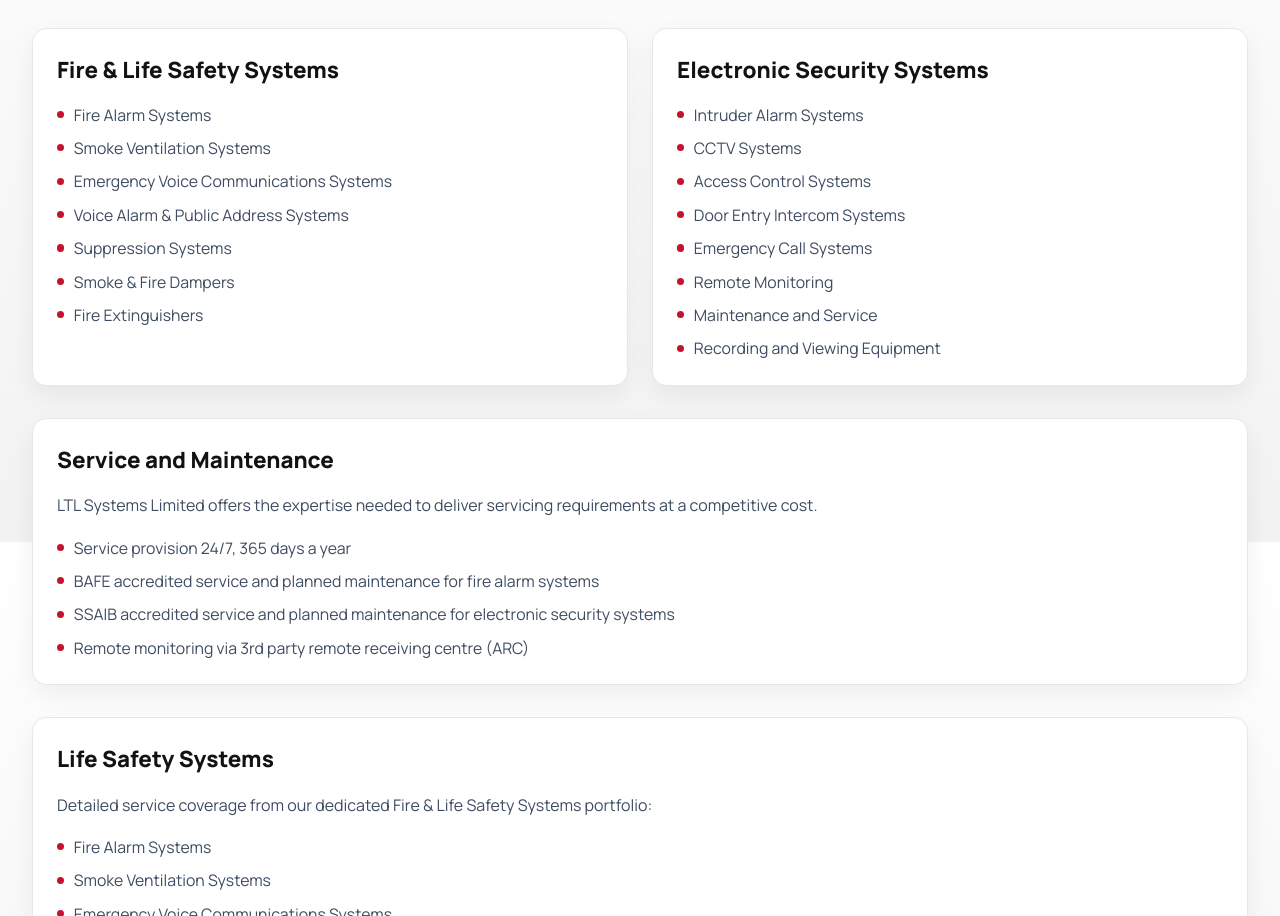
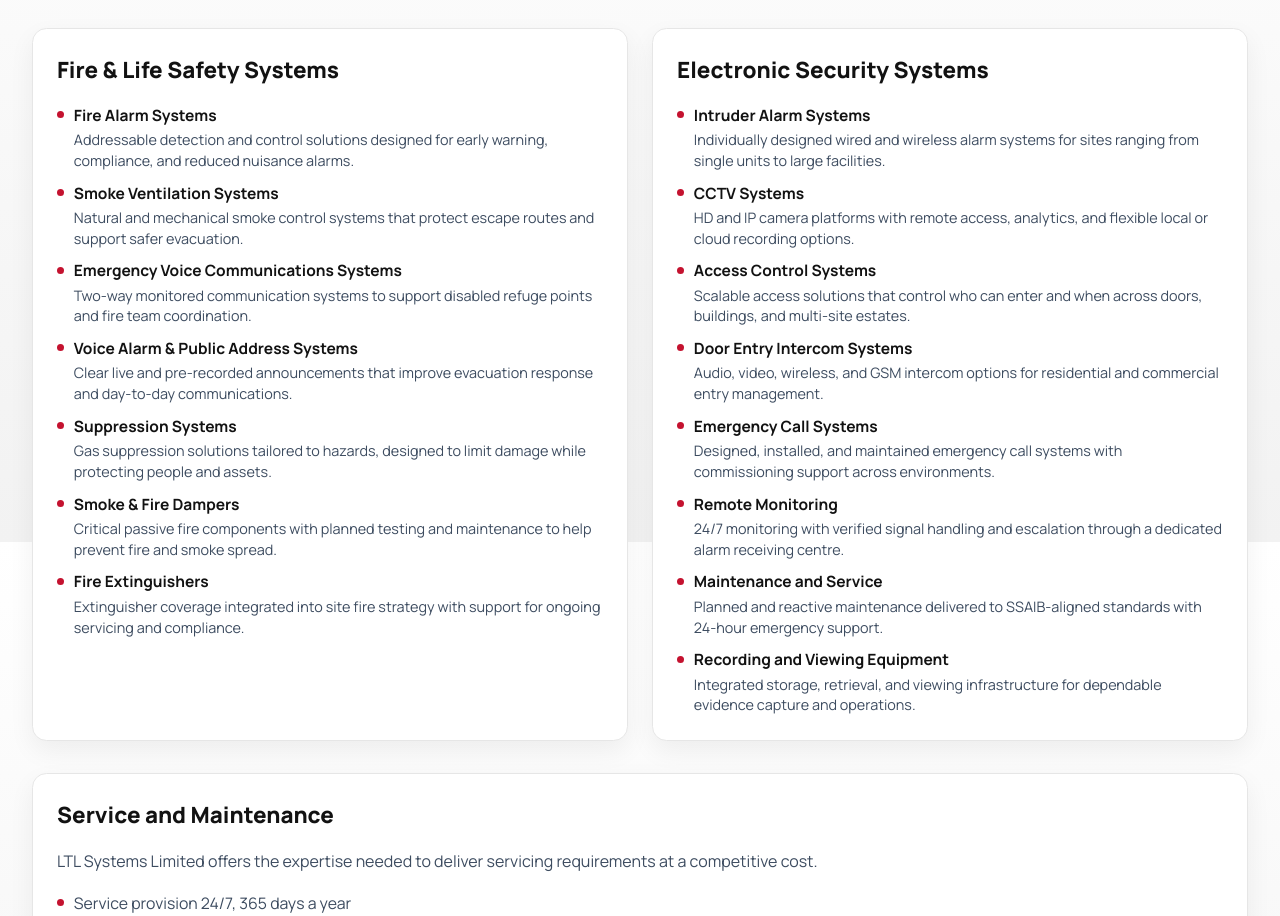
Before and after one commit to t82rhzrjnh-del/LTL-SYSTEMS, a Next.js app: page / in a window 1280 px wide. Shown: the part 1858-2774 px from the top of the page. Built offline with nearby package versions, Linux system fonts and the light colour scheme; a web font is replaced by a local one.

Commit message:
Add service-level summaries to Services section

```diff
--- a/app/globals.css
+++ b/app/globals.css
@@ -430,6 +430,21 @@
   position: relative;
 }
 
+.service-item__title {
+  color: var(--corp-blue-deep);
+  display: block;
+  font-size: 0.97rem;
+  font-weight: 700;
+}
+
+.service-item__summary {
+  color: var(--ink-soft);
+  display: block;
+  font-size: 0.9rem;
+  line-height: 1.45;
+  margin-top: 0.2rem;
+}
+
 .service-card li::before {
   content: "";
   width: 0.44rem;
--- a/app/page.tsx
+++ b/app/page.tsx
@@ -2,13 +2,34 @@
 import SiteHeader from "./components/SiteHeader";
 
 const fireLifeSafetyServices = [
-  "Fire Alarm Systems",
-  "Smoke Ventilation Systems",
-  "Emergency Voice Communications Systems",
-  "Voice Alarm & Public Address Systems",
-  "Suppression Systems",
-  "Smoke & Fire Dampers",
-  "Fire Extinguishers",
+  {
+    title: "Fire Alarm Systems",
+    summary: "Addressable detection and control solutions designed for early warning, compliance, and reduced nuisance alarms.",
+  },
+  {
+    title: "Smoke Ventilation Systems",
+    summary: "Natural and mechanical smoke control systems that protect escape routes and support safer evacuation.",
+  },
+  {
+    title: "Emergency Voice Communications Systems",
+    summary: "Two-way monitored communication systems to support disabled refuge points and fire team coordination.",
+  },
+  {
+    title: "Voice Alarm & Public Address Systems",
+    summary: "Clear live and pre-recorded announcements that improve evacuation response and day-to-day communications.",
+  },
+  {
+    title: "Suppression Systems",
+    summary: "Gas suppression solutions tailored to hazards, designed to limit damage while protecting people and assets.",
+  },
+  {
+    title: "Smoke & Fire Dampers",
+    summary: "Critical passive fire components with planned testing and maintenance to help prevent fire and smoke spread.",
+  },
+  {
+    title: "Fire Extinguishers",
+    summary: "Extinguisher coverage integrated into site fire strategy with support for ongoing servicing and compliance.",
+  },
 ];
 
 const lifeSafetySystemsLinks = [
@@ -43,14 +64,38 @@
 ];
 
 const electronicSecurityServices = [
-  "Intruder Alarm Systems",
-  "CCTV Systems",
-  "Access Control Systems",
-  "Door Entry Intercom Systems",
-  "Emergency Call Systems",
-  "Remote Monitoring",
-  "Maintenance and Service",
-  "Recording and Viewing Equipment",
+  {
+    title: "Intruder Alarm Systems",
+    summary: "Individually designed wired and wireless alarm systems for sites ranging from single units to large facilities.",
+  },
+  {
+    title: "CCTV Systems",
+    summary: "HD and IP camera platforms with remote access, analytics, and flexible local or cloud recording options.",
+  },
+  {
+    title: "Access Control Systems",
+    summary: "Scalable access solutions that control who can enter and when across doors, buildings, and multi-site estates.",
+  },
+  {
+    title: "Door Entry Intercom Systems",
+    summary: "Audio, video, wireless, and GSM intercom options for residential and commercial entry management.",
+  },
+  {
+    title: "Emergency Call Systems",
+    summary: "Designed, installed, and maintained emergency call systems with commissioning support across environments.",
+  },
+  {
+    title: "Remote Monitoring",
+    summary: "24/7 monitoring with verified signal handling and escalation through a dedicated alarm receiving centre.",
+  },
+  {
+    title: "Maintenance and Service",
+    summary: "Planned and reactive maintenance delivered to SSAIB-aligned standards with 24-hour emergency support.",
+  },
+  {
+    title: "Recording and Viewing Equipment",
+    summary: "Integrated storage, retrieval, and viewing infrastructure for dependable evidence capture and operations.",
+  },
 ];
 
 const maintenanceHighlights = [
@@ -200,7 +245,10 @@
               <h3 id="fire-title">Fire & Life Safety Systems</h3>
               <ul>
                 {fireLifeSafetyServices.map((item) => (
-                  <li key={item}>{item}</li>
+                  <li key={item.title}>
+                    <strong className="service-item__title">{item.title}</strong>
+                    <span className="service-item__summary">{item.summary}</span>
+                  </li>
                 ))}
               </ul>
             </article>
@@ -208,7 +256,10 @@
               <h3 id="security-title">Electronic Security Systems</h3>
               <ul>
                 {electronicSecurityServices.map((item) => (
-                  <li key={item}>{item}</li>
+                  <li key={item.title}>
+                    <strong className="service-item__title">{item.title}</strong>
+                    <span className="service-item__summary">{item.summary}</span>
+                  </li>
                 ))}
               </ul>
             </article>
```
